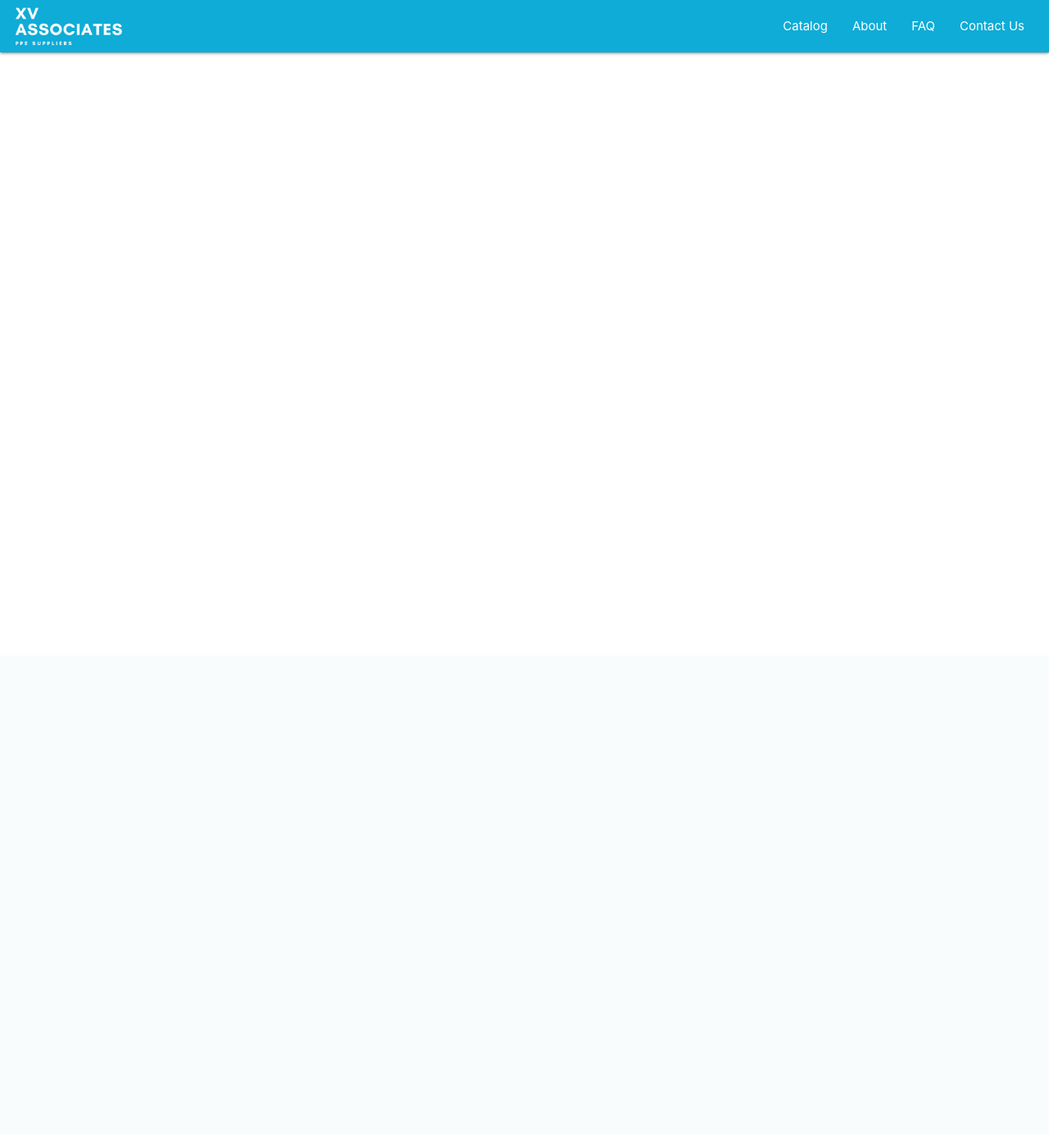
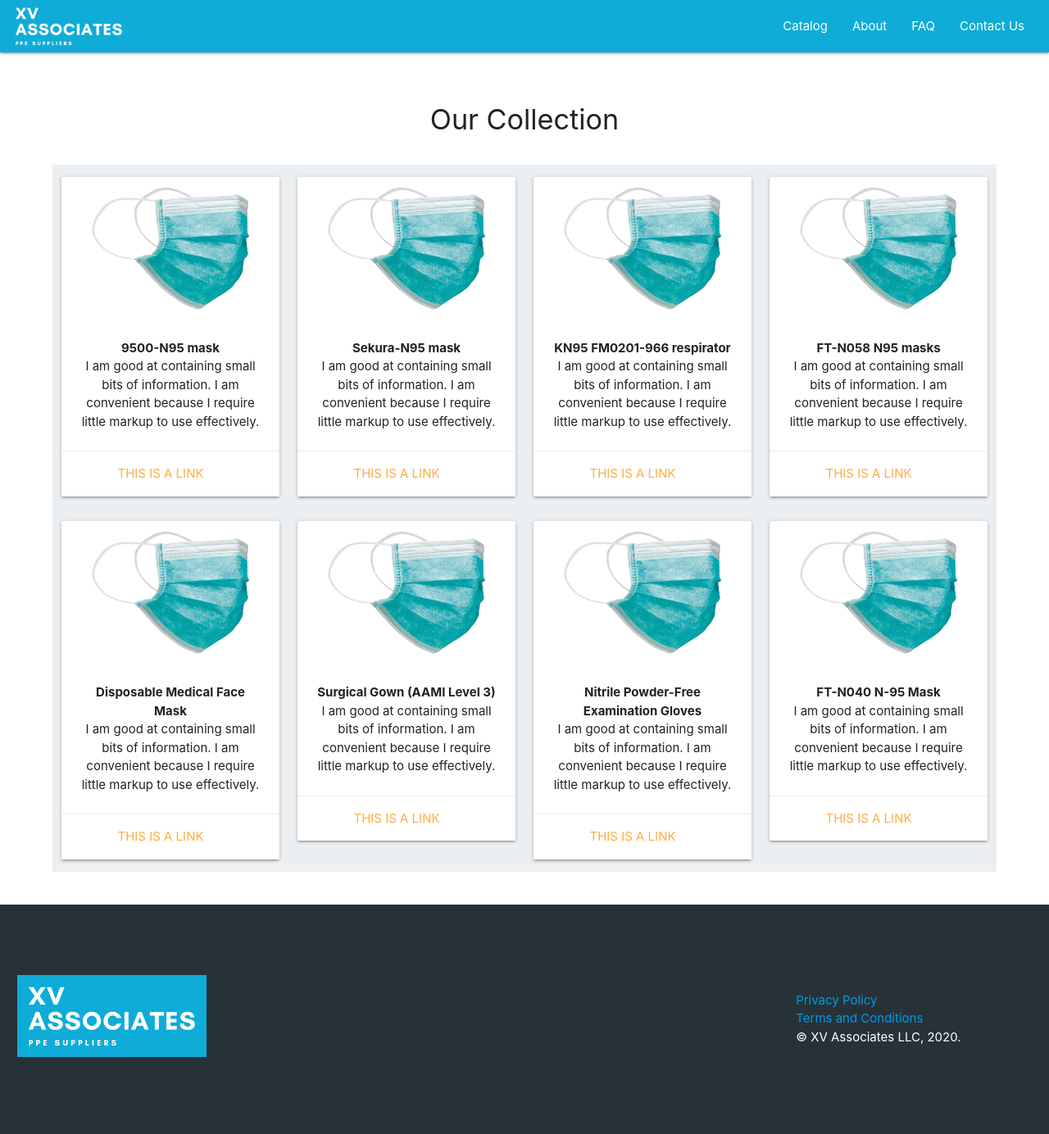
Before and after one commit to tavasyaa/XVAssociates, a PHP site: page /catalog.html in a window 1280 px wide. Shown: the whole page at 82% size. Before the commit the page ends 67 px from the top, so only its background shows below. Run offline with PHP 8.4, Linux system fonts and the light colour scheme.

Commit message:
moved around a few things

```diff
--- a/catalog.html
+++ b/catalog.html
@@ -23,5 +23,147 @@
 		</div>
 	</nav>
 
+	<div class="catalog">
+		<h4>Our Collection</h4><br>
+		<div class=" section2 row">
+			<div class="col s12 m6 l3">
+				<div class="card catalogcard">
+					<div class="card-image">
+						<img src="./assets/facemask.png">
+					</div>
+					<div class="card-content">
+						<p><b>9500-N95 mask</b><br>
+						I am good at containing small bits of information.
+						I am convenient because I require little markup to use effectively.</p>
+					</div>
+					<div class="card-action">
+						<a href="#">This is a link</a>
+					</div>
+				</div>
+			</div>
+			<div class="col s12 m6 l3">
+				<div class="card catalogcard">
+					<div class="card-image">
+						<img src="./assets/facemask.png">
+					</div>
+					<div class="card-content">
+						<p><b>Sekura-N95 mask</b><br>
+						I am good at containing small bits of information.
+						I am convenient because I require little markup to use effectively.</p>
+					</div>
+					<div class="card-action">
+						<a href="#">This is a link</a>
+					</div>
+				</div>
+			</div>
+			<div class="col s12 m6 l3">
+				<div class="card catalogcard">
+					<div class="card-image">
+						<img src="./assets/facemask.png">
+					</div>
+					<div class="card-content">
+						<p><b>KN95 FM0201-966 respirator</b><br>
+						I am good at containing small bits of information.
+						I am convenient because I require little markup to use effectively.</p>
+					</div>
+					<div class="card-action">
+						<a href="#">This is a link</a>
+					</div>
+				</div>
+			</div>
+			<div class="col s12 m6 l3">
+				<div class="card catalogcard">
+					<div class="card-image">
+						<img src="./assets/facemask.png">
+					</div>
+					<div class="card-content">
+						<p><b>FT-N058 N95 masks</b> <br>
+						I am good at containing small bits of information.
+						I am convenient because I require little markup to use effectively.</p>
+					</div>
+					<div class="card-action">
+						<a href="#">This is a link</a>
+					</div>
+				</div>
+			</div>
+		</div>
+		<div class=" section2 row">
+			<div class="col s12 m6 l3">
+				<div class="card catalogcard">
+					<div class="card-image">
+						<img src="./assets/facemask.png">
+					</div>
+					<div class="card-content">
+						<p><b>Disposable Medical Face Mask</b><br>
+						I am good at containing small bits of information.
+						I am convenient because I require little markup to use effectively.</p>
+					</div>
+					<div class="card-action">
+						<a href="#">This is a link</a>
+					</div>
+				</div>
+			</div>
+			<div class="col s12 m6 l3">
+				<div class="card catalogcard">
+					<div class="card-image">
+						<img src="./assets/facemask.png">
+					</div>
+					<div class="card-content">
+						<p><b>Surgical Gown (AAMI Level 3)</b><br>
+						I am good at containing small bits of information.
+						I am convenient because I require little markup to use effectively.</p>
+					</div>
+					<div class="card-action">
+						<a href="#">This is a link</a>
+					</div>
+				</div>
+			</div>
+			<div class="col s12 m6 l3">
+				<div class="card catalogcard">
+					<div class="card-image">
+						<img src="./assets/facemask.png">
+					</div>
+					<div class="card-content">
+						<p><b>Nitrile Powder-Free Examination Gloves</b><br>
+						I am good at containing small bits of information.
+						I am convenient because I require little markup to use effectively.</p>
+					</div>
+					<div class="card-action">
+						<a href="#">This is a link</a>
+					</div>
+				</div>
+			</div>
+			<div class="col s12 m6 l3">
+				<div class="card catalogcard">
+					<div class="card-image">
+						<img src="./assets/facemask.png">
+					</div>
+					<div class="card-content">
+						<p><b>FT-N040 N-95 Mask</b><br>
+						I am good at containing small bits of information.
+						I am convenient because I require little markup to use effectively.</p>
+					</div>
+					<div class="card-action">
+						<a href="#">This is a link</a>
+					</div>
+				</div>
+			</div>
+		</div>
+	</div>
+
+	<div class="footer row">
+		<div class="col s6 ">
+			<img src="./assets/xvassociates.png" class="footerimg" alt=""/>
+		</div>
+		<div class="col s0 m3">
+		</div>
+		<div class="col s6 m3">
+			<a href="./privacypolicy.html">Privacy Policy</a><br>
+			<a href="./terms.html">Terms and Conditions</a><br>
+			&copy; XV Associates LLC, 2020.
+		</div>
+	</div>
+
+
 </body>
 </html>
--- a/sass/styles.scss
+++ b/sass/styles.scss
@@ -106,10 +106,23 @@
 	margin-left: 10px;
 }
 
-// terms and conditions page
-.terms, .faq, .about, .privacy {
+// terms and conditions page, and catalog page
+.terms, .faq, .about, .privacy, .catalog, .contact {
 	padding-top: 5vh;
 	margin-left: 5vw;
 	margin-right: 5vw;
 	padding-bottom: 5vh;
 }
+
+.faq {
+	height: 80vh;
+}
+
+.catalog {
+	text-align: center;
+}
+
+.catalogcard {
+	margin-bottom: 15px;
+	margin-top: 15px;
+}
```
Also changed, not shown: about.html (+15 -1 lines), contact.html (+47 -0 lines), faq.html (+12 -0 lines), index.html (+2 -39 lines), privacypolicy.html (+13 -0 lines), css/styles.css, 2 other files.
